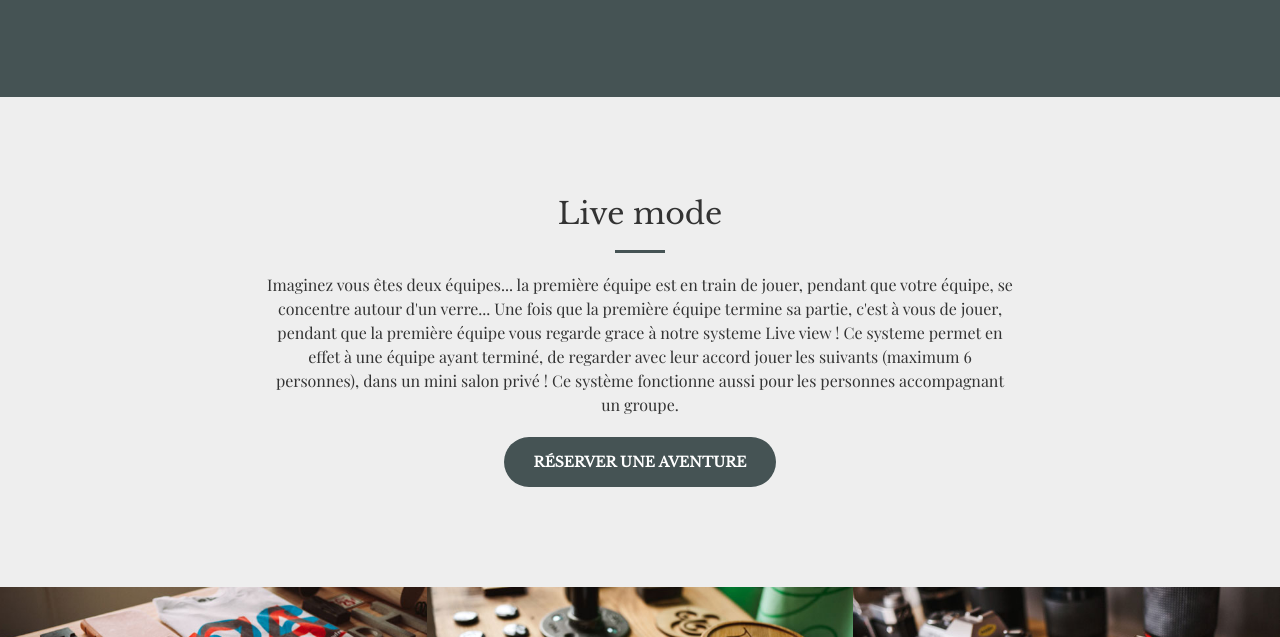
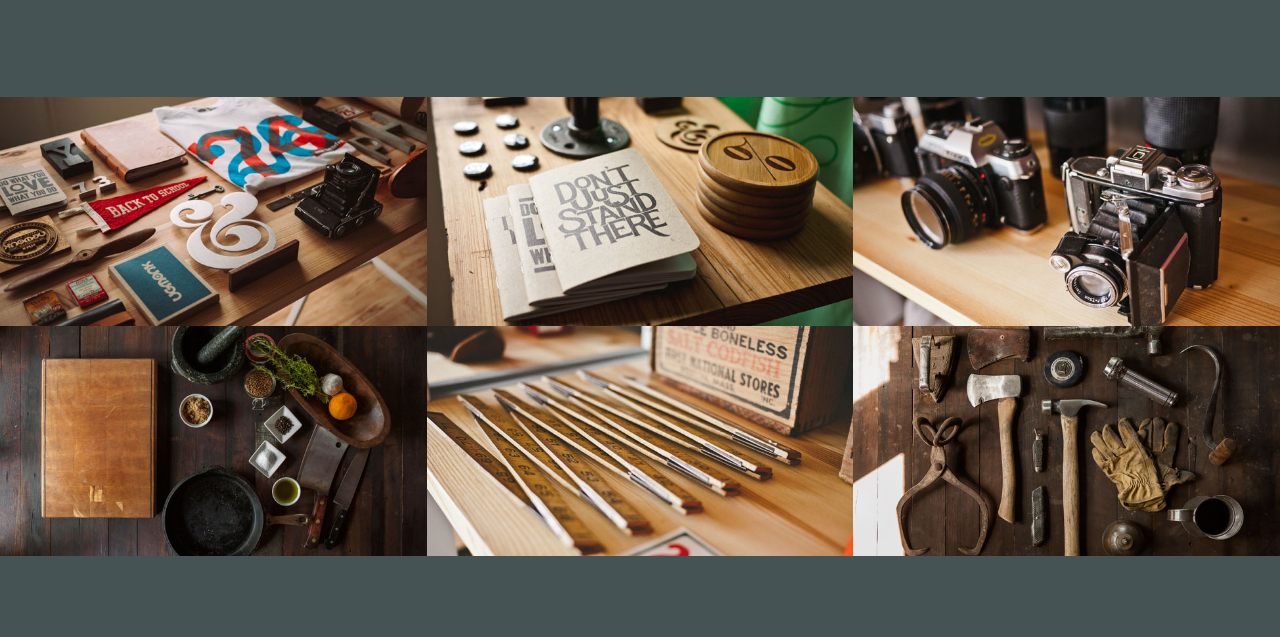
Before and after one commit to frenchsan/frontSite, a website: page index.html in a window 1280 px wide. Shown: the part 5604-6241 px from the top of the page. Drawn offline with nearby package versions, Linux system fonts and the light colour scheme; some packages are replaced by stand-ins of ours.

Commit message:
suppression live mode

```diff
--- a/index.html
+++ b/index.html
@@ -355,28 +355,6 @@
         </div>
     </section>
 
-    <section id="live" class="bg-light">
-       <div class="container">
-            <div class="row">
-                <div class="col-lg-8 col-lg-offset-2 text-center">
-                    <h2 class="section-heading">Live mode</h2>
-                    <hr>
-                    <p>Imaginez vous êtes deux équipes... la première équipe est en train de jouer, pendant que votre équipe, se concentre autour d'un verre...
-                    Une fois que la première équipe termine sa partie, c'est à vous de jouer, pendant que la première équipe vous regarde grace à notre systeme Live view !
-                    Ce systeme permet en effet à une équipe ayant terminé, de regarder avec leur accord jouer les suivants (maximum 6 personnes), dans un mini salon privé !
-                    Ce système fonctionne aussi pour les personnes accompagnant un groupe.</p>
-                </div>
-            </div>
-
-        </div>
-          <div class="container text-center">
-            <div class="call-to-action">
-                <a href="http://bureau401.fr/front-resa/#/home" class="btn btn-primary btn-xl page-scroll">Réserver une aventure</a>
-            </div>
-        </div>
-
-    </section>
-
     <section class="no-padding" id="portfolio">
         <div class="container-fluid">
             <div class="row no-gutter popup-gallery">
```
